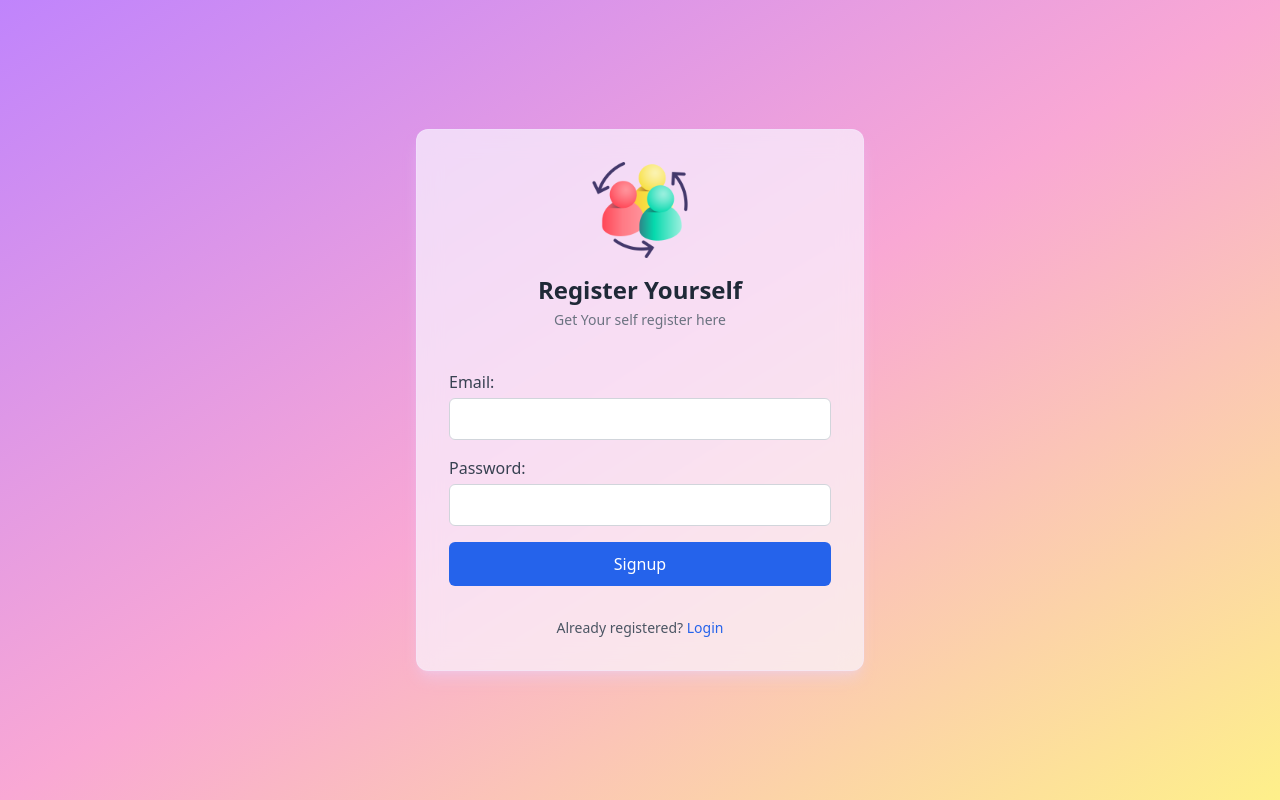
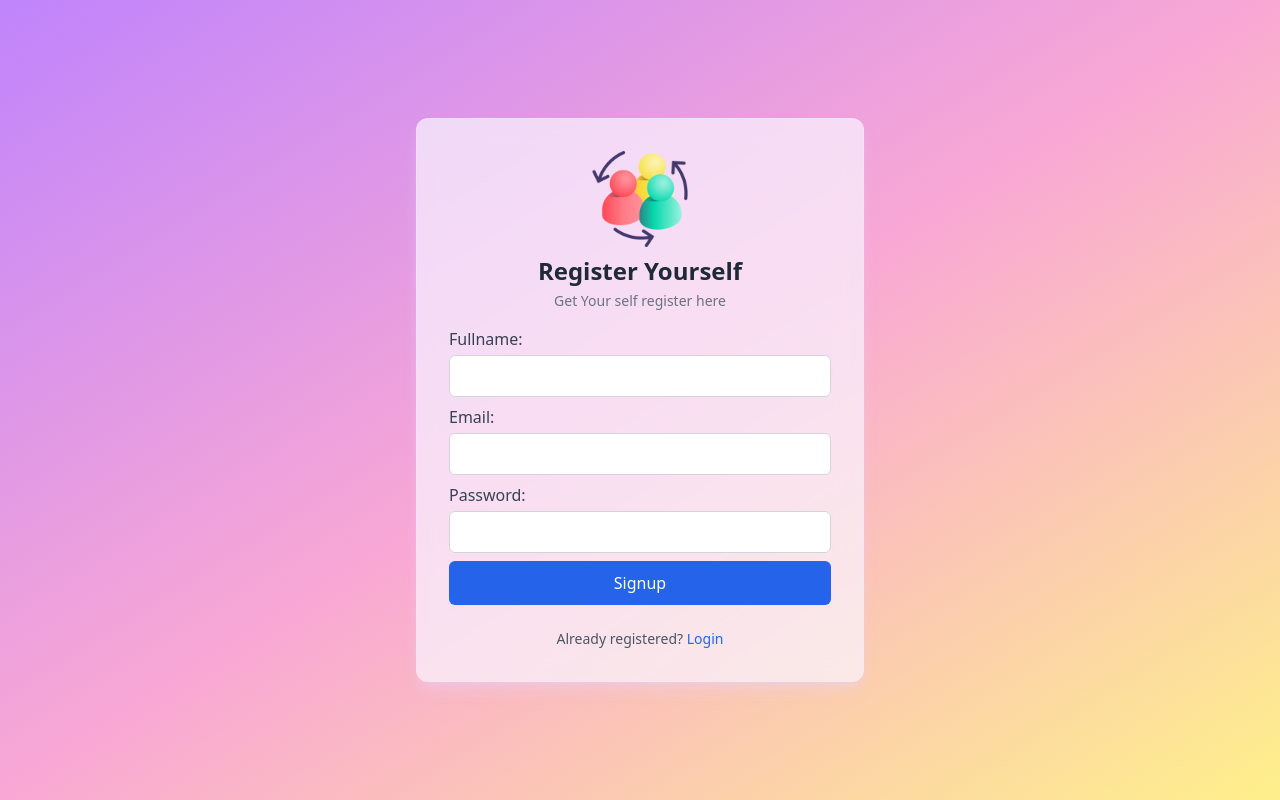
Before and after one commit to muhammadanascode/contact-management-frontend, a React (Create React App) app: page /signup in a window 1280 px wide. Built offline with nearby package versions, Linux system fonts and the light colour scheme.

Commit message:
refactor: reafctored the code for improving readability and reducing complexity

```diff
--- a/src/App.js
+++ b/src/App.js
@@ -7,15 +7,11 @@ function App() {
     <BrowserRouter>
       <div className="min-h-screen flex items-center justify-center
                       bg-gradient-to-br from-purple-400 via-pink-300 to-yellow-200 px-4">
-        <div className="w-full max-w-md p-6 sm:p-8 rounded-xl
-                        bg-purple-50/70 backdrop-blur-md border border-purple-100/40
-                        shadow-lg shadow-purple-200/40">
           <Routes>
             <Route path="/login" element={<Login />} />
             <Route path="/signup" element={<Signup />} />
           </Routes>
         </div>
-      </div>
     </BrowserRouter>
   );
 }
--- a/src/components/AuthForm.js
+++ b/src/components/AuthForm.js
@@ -2,6 +2,7 @@ import React, { useState } from "react";
 import { Link } from "react-router-dom";
 
 function AuthForm({ type }) {
+    const [name, setName] = useState("");
     const [email, setEmail] = useState("");
     const [password, setPassword] = useState("");
 
@@ -11,12 +12,18 @@ function AuthForm({ type }) {
     };
 
     return (
-        <form onSubmit={handleSubmit} className="flex flex-col gap-4">
+        <div className="w-full max-w-md p-6 sm:p-8 rounded-xl
+                        bg-purple-50/70 backdrop-blur-md border border-purple-100/40
+                        shadow-lg shadow-purple-200/40">
+            <form
+                onSubmit={handleSubmit}
+                className={`flex flex-col ${type !== "Login" ? "gap-2" : "gap-3"}`}
+            >
                 <div className="flex flex-col">
                     <img
                         src="/social-media.png"
                         alt="Social media"
-                    className="w-24 h-24 mx-auto mb-4"
+                        className="w-24 h-24 mx-auto mb-2"
                     />
 
                     <h1 className="text-center text-2xl font-bold text-gray-800">
@@ -24,13 +31,26 @@ function AuthForm({ type }) {
                             "Welcome back" :
                             "Register Yourself"}
                     </h1>
-                <p className="text-center text-sm text-gray-500 mt-1 mb-6">
+                    <p className="text-center text-sm text-gray-500 mt-1 mb-2">
                         {type === "Login" ?
                             "Sign in to continue to your account" :
                             "Get Your self register here"}
                     </p>
 
                 </div>
+
+                {type !== "Login" ? <div className="flex flex-col">
+                    <label className="mb-1 text-gray-700 font-medium">Fullname:</label>
+                    <input
+                        type="text"
+                        value={name}
+                        onChange={(e) => setName(e.target.value)}
+                        required
+                        className="w-full px-3 py-2 border border-gray-300 rounded-md
+             focus:outline-none focus:ring-2 focus:ring-blue-500
+             focus:border-blue-500 transition"
+                    />
+                </div> : null}
 
                 <div className="flex flex-col">
                     <label className="mb-1 text-gray-700 font-medium">Email:</label>
@@ -68,7 +88,7 @@ function AuthForm({ type }) {
                     {type === "Login" ? "Login" : "Signup"}
                 </button>
                 {type === "Login" ? (
-                <p className="text-center text-sm text-gray-600 mt-4">
+                    <p className="text-center text-sm text-gray-600">
                         Not having an account?{" "}
                         <Link
                             to="/signup"
@@ -89,6 +109,9 @@ function AuthForm({ type }) {
                     </p>
                 )}
             </form>
+
+        </div>
+
     );
 }
 
--- a/src/pages/Login.js
+++ b/src/pages/Login.js
@@ -3,9 +3,7 @@ import AuthForm from "../components/AuthForm";
 
 function Login() {
   return (
-    <div>
       <AuthForm type="Login" />
-    </div>
   );
 }
 
--- a/src/pages/Signup.js
+++ b/src/pages/Signup.js
@@ -3,9 +3,7 @@ import AuthForm from "../components/AuthForm";
 
 function Signup() {
   return (
-    <div>
       <AuthForm type="Signup" />
-    </div>
   );
 }
 
```
Lines whose indentation alone changed are shown as unchanged.
